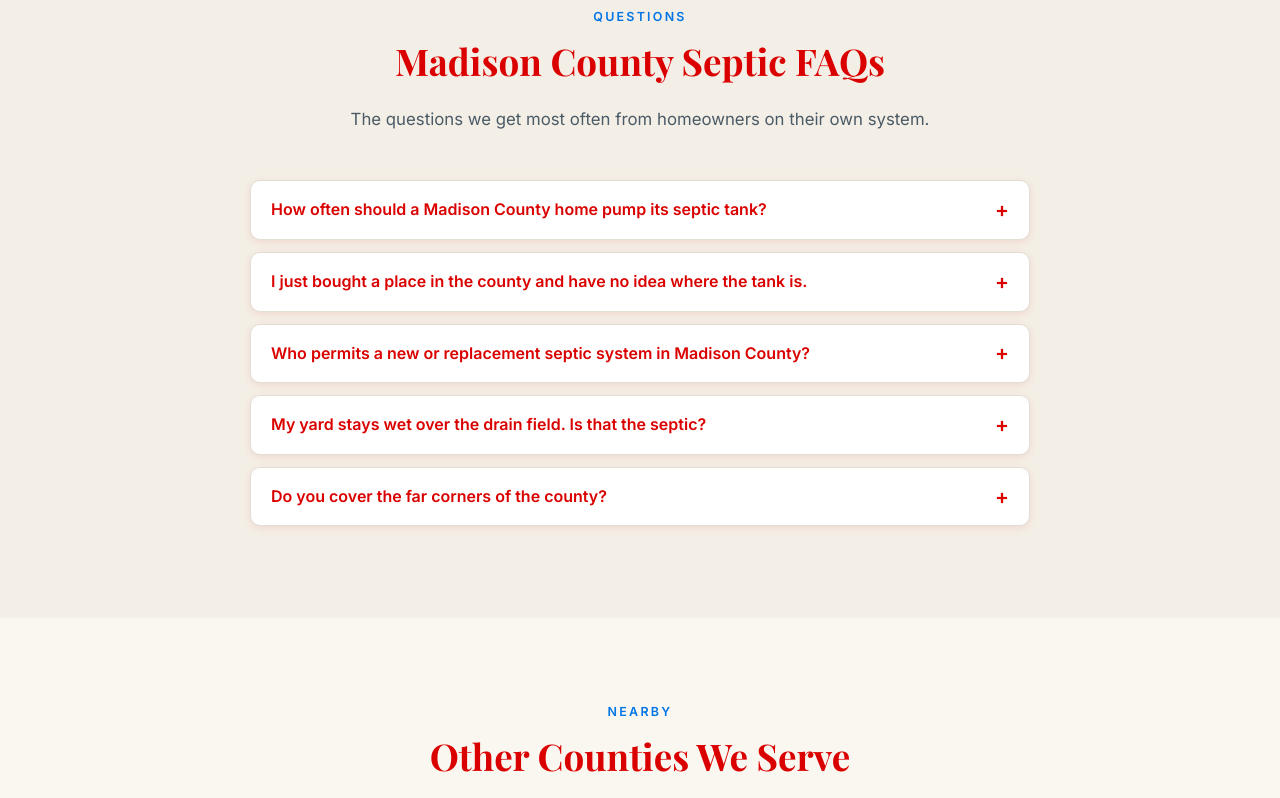
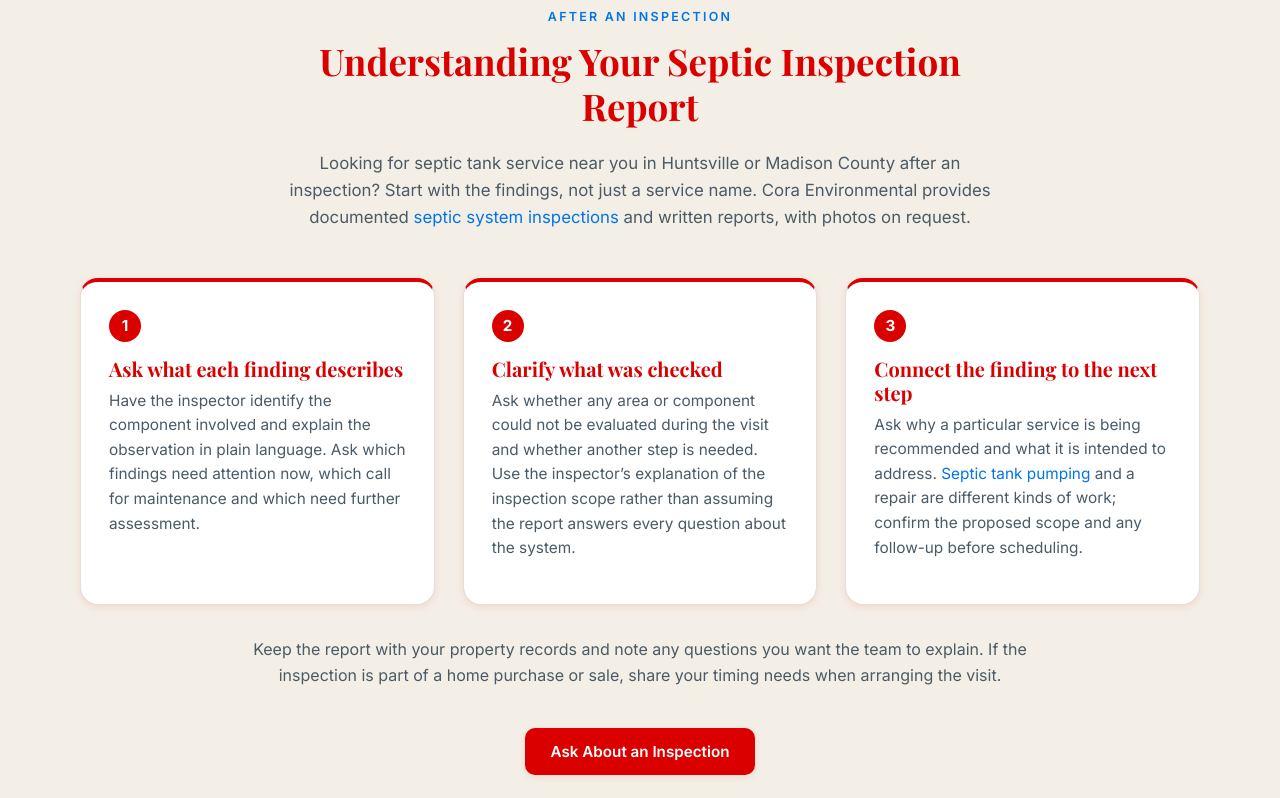
Before and after one commit to carl641/cora-inc, a plain HTML site: page huntsville-madison-county/index.html in a window 1280 px wide. Shown: the part 5987-6785 px from the top of the page. Drawn offline with nearby package versions, Linux system fonts and the light colour scheme.

Commit message:
Add septic inspection report section to Huntsville & Madison County page
Co-Authored-By: Claude Opus 5.5 <noreply@anthropic.com>
Claude-Session: https://claude.ai/code/session_01NJwLGiCMXvaCtvVnTd5omP

```diff
--- a/huntsville-madison-county/index.html
+++ b/huntsville-madison-county/index.html
@@ -354,7 +354,38 @@
       </div>
     </section>
 
-    <section class="section section-alt">
+    <section class="section section-alt" aria-labelledby="inspection-report-title">
+      <div class="container">
+        <div class="section-head">
+          <p class="eyebrow">After an Inspection</p>
+          <h2 id="inspection-report-title">Understanding Your Septic Inspection Report</h2>
+          <p class="section-sub">Looking for septic tank service near you in Huntsville or Madison County after an inspection? Start with the findings, not just a service name. Cora Environmental provides documented <a href="../services/septic-inspections/">septic system inspections</a> and written reports, with photos on request.</p>
+        </div>
+        <div class="grid grid-3">
+          <article class="card step-card">
+            <span class="step-num" aria-hidden="true">1</span>
+            <h3>Ask what each finding describes</h3>
+            <p>Have the inspector identify the component involved and explain the observation in plain language. Ask which findings need attention now, which call for maintenance and which need further assessment.</p>
+          </article>
+          <article class="card step-card">
+            <span class="step-num" aria-hidden="true">2</span>
+            <h3>Clarify what was checked</h3>
+            <p>Ask whether any area or component could not be evaluated during the visit and whether another step is needed. Use the inspector&rsquo;s explanation of the inspection scope rather than assuming the report answers every question about the system.</p>
+          </article>
+          <article class="card step-card">
+            <span class="step-num" aria-hidden="true">3</span>
+            <h3>Connect the finding to the next step</h3>
+            <p>Ask why a particular service is being recommended and what it is intended to address. <a href="../services/septic-tank-pumping/">Septic tank pumping</a> and a repair are different kinds of work; confirm the proposed scope and any follow-up before scheduling.</p>
+          </article>
+        </div>
+        <p class="next-steps-note">Keep the report with your property records and note any questions you want the team to explain. If the inspection is part of a home purchase or sale, share your timing needs when arranging the visit.</p>
+        <div class="center">
+          <a href="../contact/" class="btn btn-primary">Ask About an Inspection</a>
+        </div>
+      </div>
+    </section>
+
+    <section class="section">
       <div class="container">
         <div class="section-head">
           <p class="eyebrow">Questions</p>
@@ -386,7 +417,7 @@
       </div>
     </section>
 
-    <section class="section related-services">
+    <section class="section section-alt related-services">
       <div class="container">
         <div class="section-head">
           <p class="eyebrow">Nearby</p>
@@ -408,7 +439,7 @@
       </div>
     </section>
 
-    <section class="section section-alt" aria-labelledby="next-steps-title">
+    <section class="section" aria-labelledby="next-steps-title">
       <div class="container">
         <div class="section-head">
           <p class="eyebrow">Getting Started</p>
```
